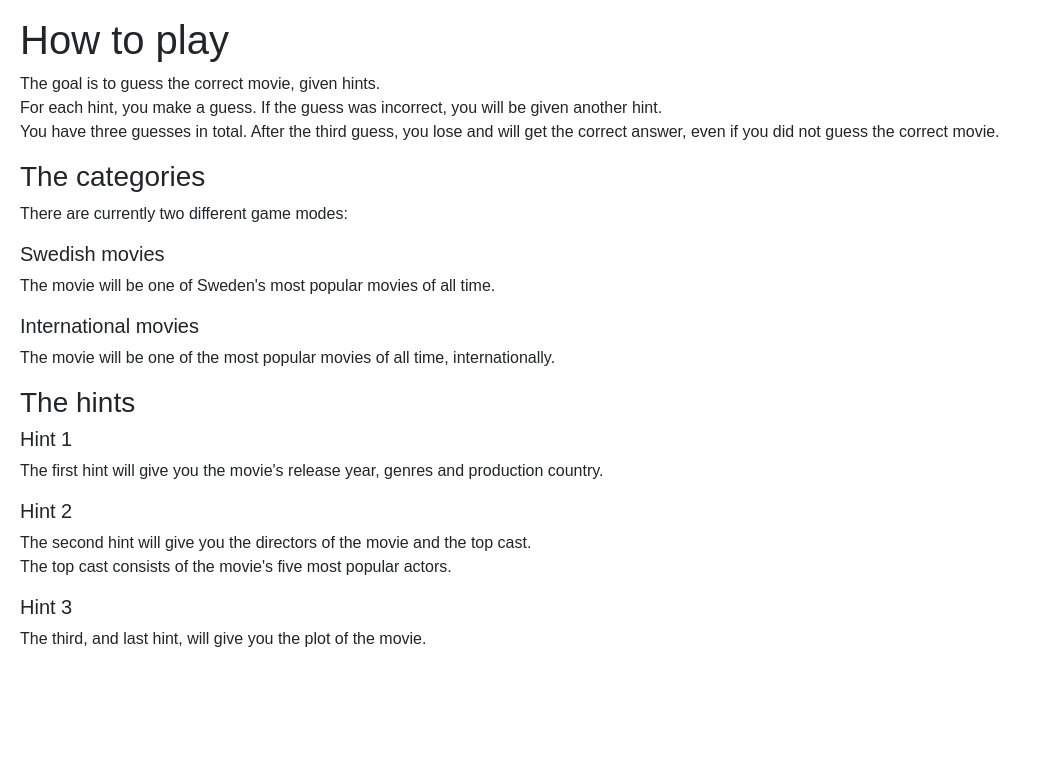
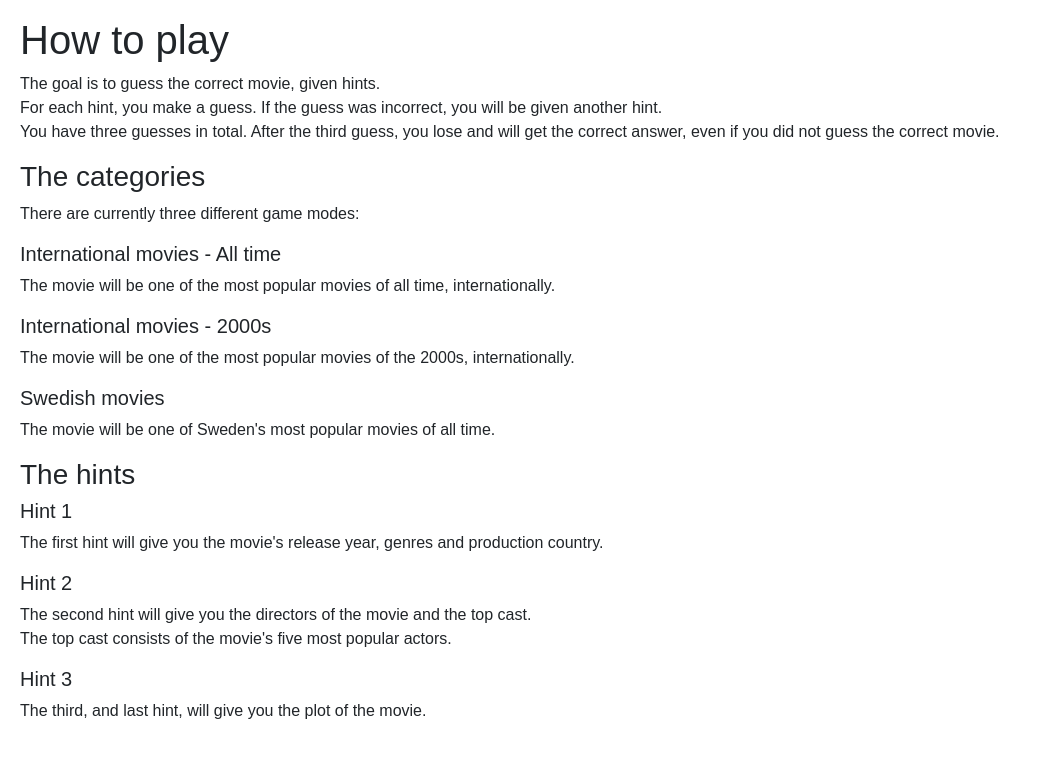
Before and after one commit to lukaskuh/movieguesser, a React (Vite) app: page /how-to-play in a window 1280 px wide. Shown: the top 758 px of the page, without its empty margins (0-1041 px from the left). Built offline with nearby package versions, Linux system fonts and the light colour scheme; a web font is replaced by a local one.

Commit message:
La till internatioal 2000 i how to play

```diff
--- a/src/HowToPlay.jsx
+++ b/src/HowToPlay.jsx
@@ -9,11 +9,13 @@ export default function HowToPlay() {
             You have three guesses in total. After the third guess, you lose and will get the correct answer, even if you did not guess the correct movie.
             </p>
             <h3>The categories</h3>
-            <p>There are currently two different game modes:</p>
+            <p>There are currently three different game modes:</p>
+            <h5>International movies - All time</h5>
+            <p>The movie will be one of the most popular movies of all time, internationally.</p>
+            <h5>International movies - 2000s</h5>
+            <p>The movie will be one of the most popular movies of the 2000s, internationally.</p>
             <h5>Swedish movies</h5>
             <p>The movie will be one of Sweden's most popular movies of all time.</p>
-            <h5>International movies</h5>
-            <p>The movie will be one of the most popular movies of all time, internationally.</p>
             <h3>The hints</h3>
             <h5>Hint 1</h5>
             <p>The first hint will give you the movie's release year, genres and production country.</p>
```
